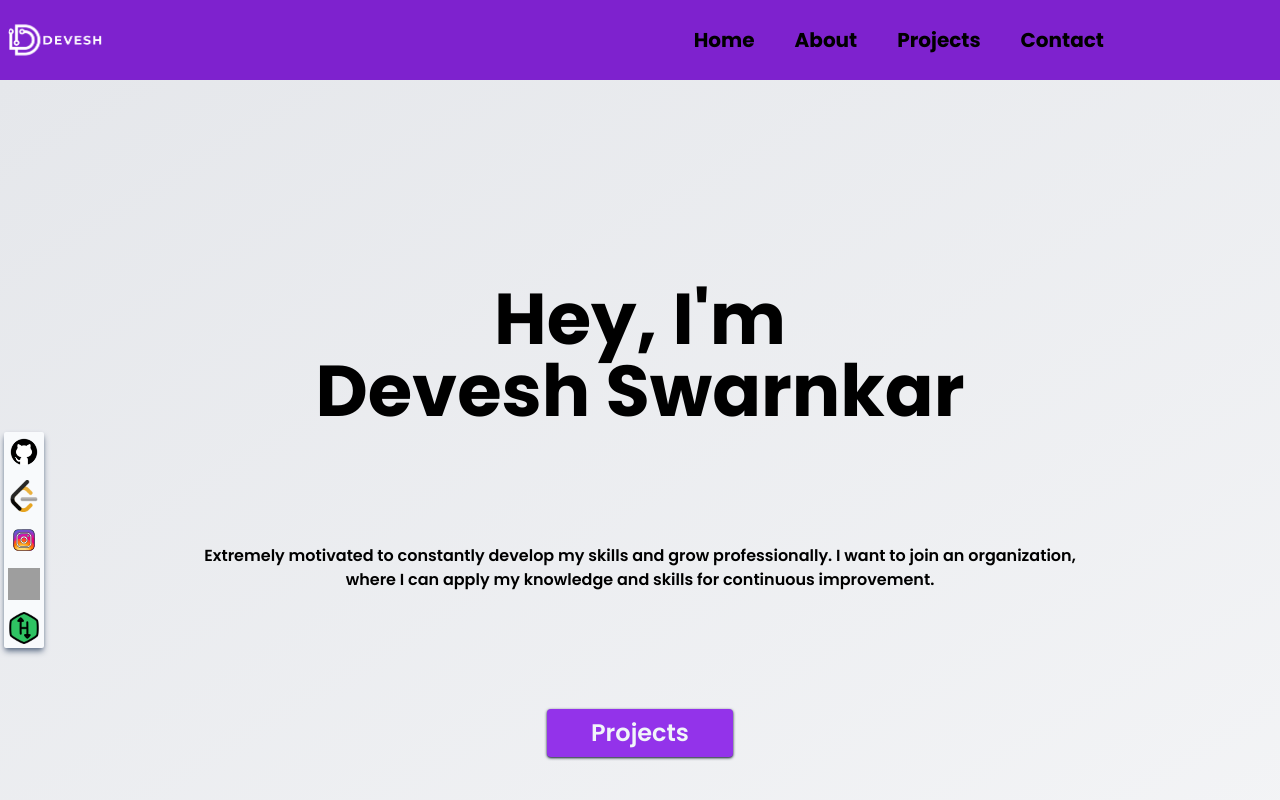
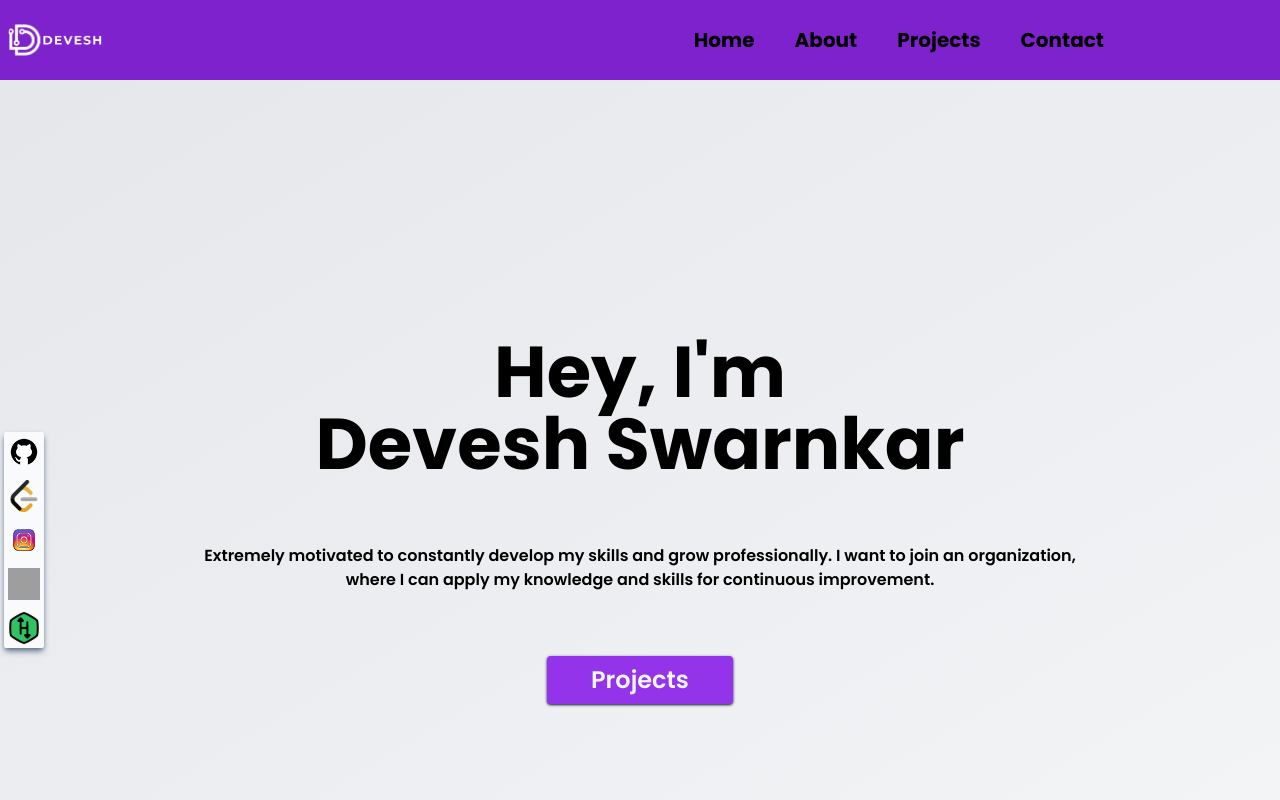
Before and after one commit to devesh-0419/PORTFOLIO, a React (Vite) app: page / in a window 1280 px wide. Shown: the top 800 px of the page. Built offline with nearby package versions, Linux system fonts and the light colour scheme; grey boxes are pictures that could not be loaded.

Commit message:
center home

```diff
--- a/src/Components/Home.jsx
+++ b/src/Components/Home.jsx
@@ -9,6 +9,9 @@ const Home = () => {
     <>
       <div id="home" className="relative w-auto h-[96vh] bg-gradient-to-br from-gray-200 to-gray-100 ">
         <div className=" grid items-center justify-items-center h-full w-full ">
+          <div className="grid items-center justify-items-center gap-16 md:gap-10">
+
+
           <div className="grid items-center justify-items-center mt-36 md:mt-24 ">
             <h1 className="font-bold text-7xl lg:text-6xl md:text-5xl sm:text-4xl xsm:text-2xl">
               Hey, I'm
@@ -32,6 +35,7 @@ I can apply my knowledge and skills for continuous improvement.
 
         </div>
 
+        </div>
         <div className="sm:hidden grid items-center absolute top-[44vh] lg:top-[37vh] left-0 gap-3 ml-1 bg-slate-50 p-1 rounded-sm shadow-md shadow-slate-500">
              {
 sociallinks.map((val, i)=>{
```
